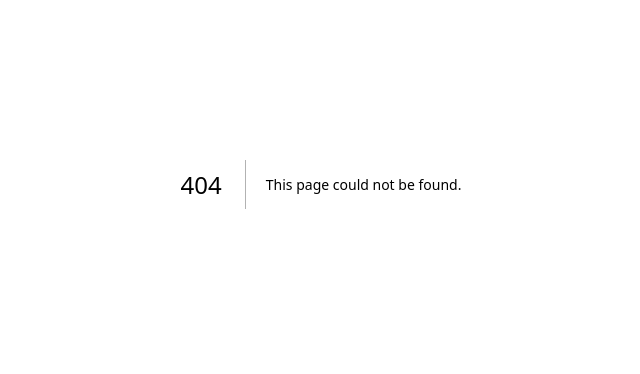
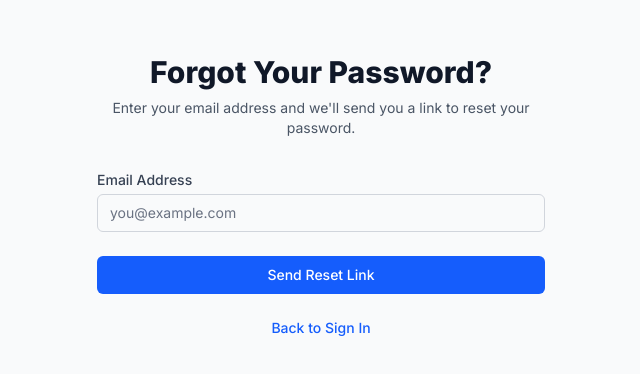
Before and after one commit to hassaan141/jammah-dashboard, a Next.js app: page /forgot-password in a window 1280 px wide. Before the commit this address had no page. Shown: the part 216-590 px from the top of the page, without its empty margins (319-959 px from the left). Built offline with nearby package versions, Linux system fonts and the light colour scheme.

Commit message:
new changes

```diff
--- /dev/null
+++ b/src/app/api/forgot-password/route.ts
@@ -0,0 +1,42 @@
+import { createClient } from '@/lib/supabase/server'
+import { NextRequest, NextResponse } from 'next/server'
+
+export async function POST(request: NextRequest) {
+  try {
+    const { email } = await request.json()
+
+    if (!email) {
+      return NextResponse.json(
+        { error: 'Email is required' },
+        { status: 400 }
+      )
+    }
+
+    const supabase = await createClient()
+
+    // Send password reset email
+    const { error } = await supabase.auth.resetPasswordForEmail(email, {
+      redirectTo: `${process.env.NEXT_PUBLIC_APP_URL || 'http://localhost:3020'}/reset-password`,
+    })
+
+    if (error) {
+      // Don't expose whether email exists for security reasons
+      console.error('Password reset error:', error)
+      return NextResponse.json(
+        { message: 'If an account with this email exists, you will receive a password reset email shortly.' },
+        { status: 200 }
+      )
+    }
+
+    return NextResponse.json(
+      { message: 'If an account with this email exists, you will receive a password reset email shortly.' },
+      { status: 200 }
+    )
+  } catch (error) {
+    console.error('Unexpected error:', error)
+    return NextResponse.json(
+      { error: 'An unexpected error occurred' },
+      { status: 500 }
+    )
+  }
+}
--- /dev/null
+++ b/src/app/forgot-password/page.tsx
@@ -0,0 +1,133 @@
+'use client'
+
+import { useState } from 'react'
+import { useRouter } from 'next/navigation'
+import Link from 'next/link'
+
+export default function ForgotPasswordPage() {
+  const [email, setEmail] = useState('')
+  const [isLoading, setIsLoading] = useState(false)
+  const [submitted, setSubmitted] = useState(false)
+  const [error, setError] = useState('')
+  const router = useRouter()
+
+  const handleSubmit = async (e: React.FormEvent) => {
+    e.preventDefault()
+    setError('')
+    setIsLoading(true)
+
+    try {
+      const response = await fetch('/api/forgot-password', {
+        method: 'POST',
+        headers: {
+          'Content-Type': 'application/json',
+        },
+        body: JSON.stringify({ email }),
+      })
+
+      const data = await response.json()
+
+      if (!response.ok) {
+        setError(data.error || 'Failed to send reset email')
+        return
+      }
+
+      setSubmitted(true)
+    } catch (err) {
+      setError('An unexpected error occurred')
+      console.error(err)
+    } finally {
+      setIsLoading(false)
+    }
+  }
+
+  if (submitted) {
+    return (
+      <div className="min-h-screen flex items-center justify-center bg-gray-50 py-12 px-4 sm:px-6 lg:px-8">
+        <div className="max-w-md w-full space-y-8">
+          <div className="text-center">
+            <h2 className="text-3xl font-extrabold text-gray-900">
+              Check Your Email
+            </h2>
+            <p className="mt-2 text-sm text-gray-600">
+              If an account with this email exists, you will receive a password reset email shortly.
+            </p>
+            <p className="mt-4 text-sm text-gray-500">
+              Click the link in the email to reset your password. The link will expire in 24 hours.
+            </p>
+            <div className="mt-6 space-y-3">
+              <button
+                onClick={() => setSubmitted(false)}
+                className="w-full text-blue-600 hover:text-blue-700 font-medium"
+              >
+                Try another email
+              </button>
+              <Link
+                href="/signin"
+                className="block w-full text-center text-blue-600 hover:text-blue-700 font-medium"
+              >
+                Back to Sign In
+              </Link>
+            </div>
+          </div>
+        </div>
+      </div>
+    )
+  }
+
+  return (
+    <div className="min-h-screen flex items-center justify-center bg-gray-50 py-12 px-4 sm:px-6 lg:px-8">
+      <div className="max-w-md w-full space-y-8">
+        <div>
+          <h2 className="mt-6 text-center text-3xl font-extrabold text-gray-900">
+            Forgot Your Password?
+          </h2>
+          <p className="mt-2 text-center text-sm text-gray-600">
+            Enter your email address and we'll send you a link to reset your password.
+          </p>
+        </div>
+
+        <form className="mt-8 space-y-6" onSubmit={handleSubmit}>
+          <div>
+            <label htmlFor="email" className="block text-sm font-medium text-gray-700">
+              Email Address
+            </label>
+            <input
+              id="email"
+              name="email"
+              type="email"
+              autoComplete="email"
+              required
+              className="mt-1 appearance-none rounded-md relative block w-full px-3 py-2 border border-gray-300 placeholder-gray-500 text-gray-900 focus:outline-none focus:ring-blue-500 focus:border-blue-500 focus:z-10 sm:text-sm"
+              placeholder="you@example.com"
+              value={email}
+              onChange={(e) => setEmail(e.target.value)}
+            />
+          </div>
+
+          {error && (
+            <div className="rounded-md bg-red-50 p-4">
+              <div className="text-sm text-red-700">{error}</div>
+            </div>
+          )}
+
+          <div>
+            <button
+              type="submit"
+              disabled={isLoading}
+              className="group relative w-full flex justify-center py-2 px-4 border border-transparent text-sm font-medium rounded-md text-white bg-blue-600 hover:bg-blue-700 focus:outline-none focus:ring-2 focus:ring-offset-2 focus:ring-blue-500 disabled:opacity-50 disabled:cursor-not-allowed"
+            >
+              {isLoading ? 'Sending...' : 'Send Reset Link'}
+            </button>
+          </div>
+
+          <div className="text-center text-sm">
+            <Link href="/signin" className="text-blue-600 hover:text-blue-700 font-medium">
+              Back to Sign In
+            </Link>
+          </div>
+        </form>
+      </div>
+    </div>
+  )
+}
--- a/src/app/reset-password/page.tsx
+++ b/src/app/reset-password/page.tsx
@@ -2,7 +2,7 @@
 
 import { useState, useEffect } from 'react'
 import { createClient } from '@/lib/supabase/client'
-import { useRouter } from 'next/navigation'
+import { useRouter, useSearchParams } from 'next/navigation'
 
 export default function ResetPasswordPage() {
   const [newPassword, setNewPassword] = useState('')
@@ -10,22 +10,32 @@ export default function ResetPasswordPage() {
   const [isLoading, setIsLoading] = useState(false)
   const [error, setError] = useState('')
   const [user, setUser] = useState<any>(null)
+  const [isValidToken, setIsValidToken] = useState(false)
+  const [isVerifying, setIsVerifying] = useState(true)
   const router = useRouter()
+  const searchParams = useSearchParams()
   const supabase = createClient()
 
   useEffect(() => {
-    const checkUser = async () => {
-      const { data: { user } } = await supabase.auth.getUser()
-      setUser(user)
+    const verifyUser = async () => {
+      // Check if this is a password recovery session
+      const { data: { session } } = await supabase.auth.getSession()
 
-      // Check if user needs password reset
-      if (!user?.user_metadata?.requires_password_reset) {
-        router.push('/org') // Redirect if password reset not required
+      if (session) {
+        // Valid recovery token - user is authenticated
+        setUser(session.user)
+        setIsValidToken(true)
+        setIsVerifying(false)
+        return
       }
+
+      // No valid session - invalid or expired token
+      setIsVerifying(false)
+      setError('Invalid or expired reset link. Please request a new password reset.')
     }
 
-    checkUser()
-  }, [router, supabase.auth])
+    verifyUser()
+  }, [supabase.auth])
 
   const handlePasswordReset = async (e: React.FormEvent) => {
     e.preventDefault()
@@ -59,7 +69,9 @@ export default function ResetPasswordPage() {
       }
 
       alert('Password updated successfully! You can now access your organization dashboard.')
-      router.push('/org')
+      // Sign out after password reset to ensure clean session
+      await supabase.auth.signOut()
+      router.push('/signin')
 
     } catch (err) {
       setError('An unexpected error occurred')
@@ -69,16 +81,38 @@ export default function ResetPasswordPage() {
     }
   }
 
-  if (!user) {
+  if (isVerifying) {
     return (
       <div className="min-h-screen flex items-center justify-center bg-gray-50">
         <div className="text-center">
           <div className="animate-spin rounded-full h-32 w-32 border-b-2 border-blue-600 mx-auto"></div>
-          <p className="mt-4 text-gray-600">Loading...</p>
+          <p className="mt-4 text-gray-600">Verifying reset link...</p>
         </div>
       </div>
     )
   }
+
+  if (!isValidToken || !user) {
+    return (
+      <div className="min-h-screen flex items-center justify-center bg-gray-50 py-12 px-4 sm:px-6 lg:px-8">
+        <div className="max-w-md w-full space-y-8">
+          <div className="text-center">
+            <h2 className="text-3xl font-extrabold text-gray-900">
+              Reset Link Invalid
+            </h2>
+            <p className="mt-2 text-sm text-gray-600">
+              {error || 'This password reset link is no longer valid.'}
+            </p>
+            <button
+              onClick={() => router.push('/forgot-password')}
+              className="mt-4 text-blue-600 hover:text-blue-700 font-medium"
+            >
+              Request a new password reset
+            </button>
+          </div>
+        </div>
+      </div>
+    )
 
   return (
     <div className="min-h-screen flex items-center justify-center bg-gray-50 py-12 px-4 sm:px-6 lg:px-8">
--- a/src/components/apply/ApplicationSuccess.tsx
+++ b/src/components/apply/ApplicationSuccess.tsx
@@ -2,7 +2,7 @@ import Link from 'next/link'
 
 export default function ApplicationSuccess() {
   return (
-    <div className="min-h-screen bg-gray-50 flex items-center justify-center py-12 px-4 sm:px-6 lg:px-8">
+    <div className="min-h-screen bg-gradient-to-br from-blue-50 to-green-50 flex items-center justify-center py-12 px-4 sm:px-6 lg:px-8">
       <div className="max-w-md w-full space-y-8 text-center">
         <div className="bg-white rounded-lg shadow-lg p-8">
           <div className="w-16 h-16 bg-green-100 rounded-full flex items-center justify-center mx-auto mb-4">
@@ -10,16 +10,38 @@ export default function ApplicationSuccess() {
               <path strokeLinecap="round" strokeLinejoin="round" strokeWidth={2} d="M5 13l4 4L19 7" />
             </svg>
           </div>
-          <h2 className="text-2xl font-bold text-gray-900 mb-4">Account Created & Application Submitted!</h2>
-          <p className="text-black mb-6">
-            Your account has been created and application submitted successfully. Please check your email to verify the account, then we&apos;ll review your application and get back to you within 3-5 business days.
+
+          <h2 className="text-3xl font-bold text-gray-900 mb-2">Thank You for Signing Up!</h2>
+
+          <p className="text-gray-600 mb-2">
+            Assalamu Alaykum and Welcome to Jammah!
           </p>
-          <Link
-            href="/"
-            className="inline-block bg-blue-600 hover:bg-blue-700 text-white font-semibold py-2 px-4 rounded-lg transition-colors"
-          >
-            Back to Home
-          </Link>
+
+          <p className="text-gray-600 mb-6">
+            Your account has been created and your application has been submitted successfully. Please check your email to verify your account. We&apos;ll review your application and get back to you within 3-5 business days.
+          </p>
+
+          <div className="bg-blue-50 border border-blue-200 rounded-lg p-4 mb-6">
+            <p className="text-sm text-blue-800">
+              📧 Check your email for a verification link to activate your account.
+            </p>
+          </div>
+
+          <div className="space-y-3">
+            <Link
+              href="/signin"
+              className="block w-full bg-blue-600 hover:bg-blue-700 text-white font-semibold py-2 px-4 rounded-lg transition-colors"
+            >
+              Sign In to Your Account
+            </Link>
+
+            <Link
+              href="/"
+              className="block w-full bg-gray-200 hover:bg-gray-300 text-gray-800 font-semibold py-2 px-4 rounded-lg transition-colors"
+            >
+              Return to App
+            </Link>
+          </div>
         </div>
       </div>
     </div>
```
